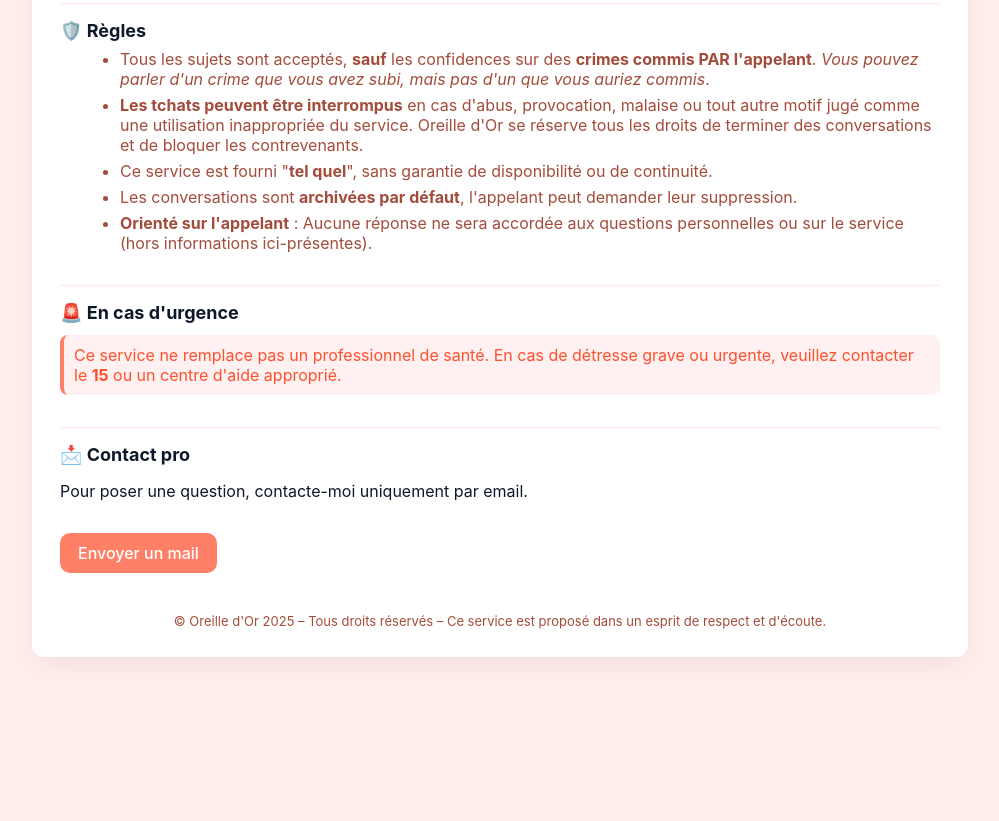
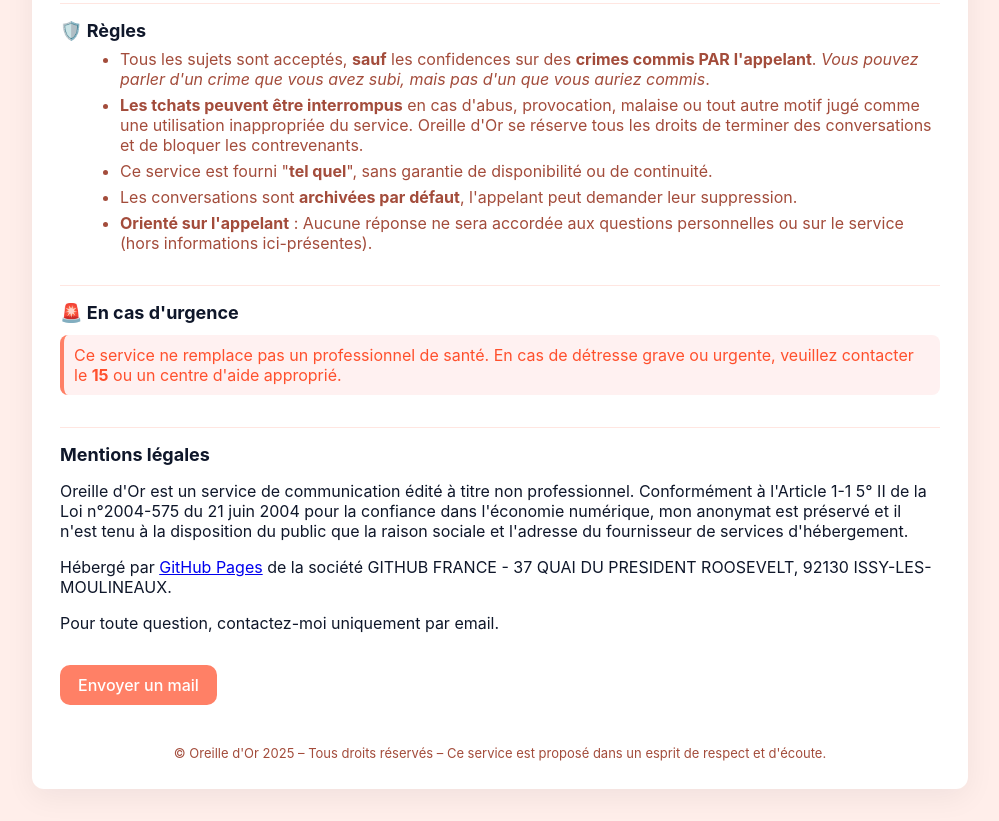
Before and after one commit to OreilleDOr/tchat, a plain HTML site: page index.html in a window 1280 px wide. Shown: the part 910-1731 px from the top of the page, without its empty margins (140-1139 px from the left). Before the commit the page ends 1599 px from the top, so only its background shows below. Drawn offline with Linux system fonts and the light colour scheme.

Commit message:
Update index.html

```diff
--- a/index.html
+++ b/index.html
@@ -185,9 +185,15 @@
 
     <!-- Contact -->
     <section class="section" aria-labelledby="contact">
-      <h2 id="contact">📩 Contact pro</h2>
+      <h2 id="contact">Mentions légales</h2>
       <p>
-        Pour poser une question, contacte-moi uniquement par email.
+        Oreille d'Or est un service de communication édité à titre non professionnel. Conformément à l'Article 1-1 5° II de la Loi n°2004-575 du 21 juin 2004 pour la confiance dans l'économie numérique, mon anonymat est préservé et il n'est tenu à la disposition du public que la raison sociale et l'adresse du fournisseur de services d'hébergement.
+      </p>
+      <p>
+        Hébergé par <a href="https://docs.github.com/en/pages">GitHub Pages</a> de la société GITHUB FRANCE - 37 QUAI DU PRESIDENT ROOSEVELT, 92130 ISSY-LES-MOULINEAUX.
+      </p>
+      <p>
+        Pour toute question, contactez-moi uniquement par email.
       </p>
       <a class="cta" href="mailto:oreille.d.or@outlook.com">Envoyer un mail</a>
     </section>
```
